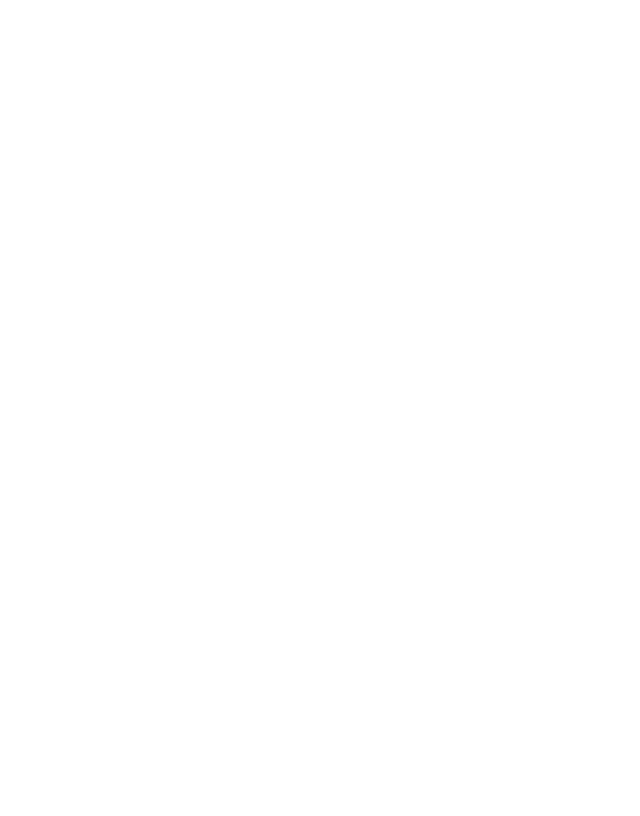
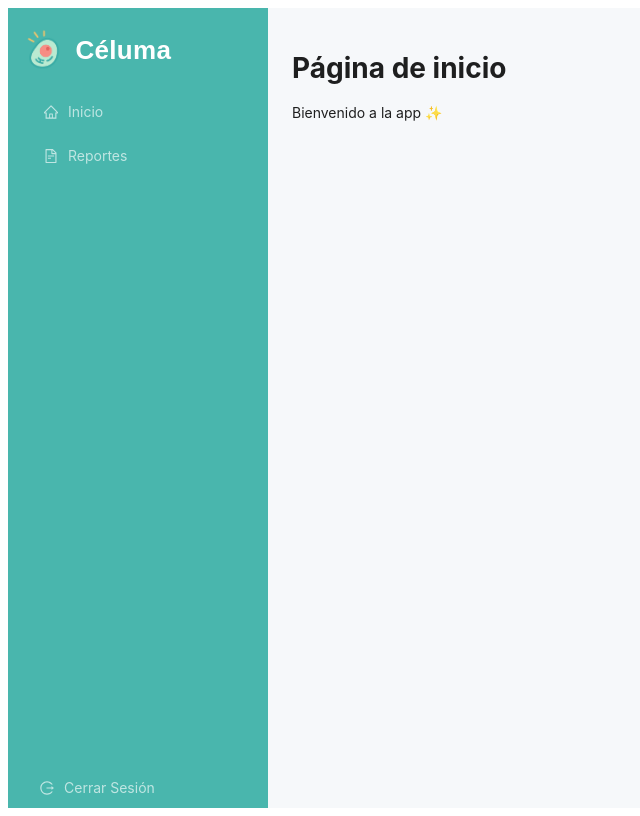
Before and after one commit to celuma/celuma-frontend, a React (Vite) app: page /home in a window 1280 px wide. Before the commit this address had no page. Shown: the whole page, without its empty margins (0-640 px from the left). Built offline with nearby package versions, Linux system fonts and the light colour scheme.

Commit message:
Feat: implement home page and sidebar navigation

```diff
--- /dev/null
+++ b/src/components/ui/sidebar_menu.tsx
@@ -0,0 +1,168 @@
+import { useState } from "react";
+import type { MenuProps } from "antd";
+import { Layout, Menu } from "antd";
+import { HomeOutlined, FileTextOutlined, LogoutOutlined } from "@ant-design/icons";
+import { useNavigate } from "react-router-dom";
+
+const { Sider } = Layout;
+
+export type CelumaKey = "/start" | "/report" | "/logout";
+
+const itemsTop: Required<MenuProps>["items"] = [
+    { key: "/start", icon: <HomeOutlined />, label: "Inicio" },
+    { key: "/report", icon: <FileTextOutlined />, label: "Reportes" },
+];
+
+const itemsBottom: Required<MenuProps>["items"] = [
+    {
+        key: "/logout",
+        icon: <LogoutOutlined />,
+        label: "Cerrar Sesión",
+        style: { margin: 0 },
+    },
+];
+
+export interface SidebarCelumaProps {
+    selectedKey?: CelumaKey;
+    onNavigate?: (key: CelumaKey) => void;
+    logoSrc?: string;
+    title?: string;
+}
+
+const SidebarCeluma: React.FC<SidebarCelumaProps> = ({selectedKey = "/start", onNavigate, logoSrc, title = "Céluma" }) => {
+    const [collapsed, setCollapsed] = useState(false);
+    const navigate = useNavigate();
+    const selectedTop =
+        selectedKey === "/logout" ? [] : ([selectedKey] as string[]);
+    const selectedBottom =
+        selectedKey === "/logout" ? ([selectedKey] as string[]) : [];
+
+    const handleNavigate = (key: CelumaKey) => {
+        if (key === "/logout") {
+            localStorage.removeItem("auth_token");
+            sessionStorage.removeItem("auth_token");
+            navigate("/login", { replace: true });
+        } else {
+            onNavigate?.(key);
+        }
+    };
+
+    return (
+        <Sider
+            width = {260}
+            collapsible
+            collapsed = {collapsed}
+            trigger = {null}
+            style = {styles.sider}
+            breakpoint = "lg"
+        >
+            <div style = {styles.inner}>
+                <div
+                    style = {collapsed ? styles.headerCollapsed : styles.header}
+                    onClick = {() => setCollapsed(!collapsed)}
+                >
+                    {logoSrc ? (
+                        <img
+                            src = {logoSrc}
+                            alt = "logo"
+                            style = {collapsed ? styles.logoCollapsed : styles.logo}
+                        />
+                    ) : (
+                        <div style = {styles.logoDot} />
+                    )}
+                    {!collapsed && <span style = {styles.brand}>{title}</span>}
+                </div>
+
+                <Menu
+                    items = {itemsTop}
+                    selectedKeys = {selectedTop}
+                    mode = "inline"
+                    theme = "dark"
+                    inlineCollapsed = {collapsed}
+                    style = {styles.menu}
+                    onClick = {(e) => handleNavigate(e.key as CelumaKey)}
+                />
+
+                <div style = {styles.bottomWrapper}>
+                    <Menu
+                        items = {itemsBottom}
+                        selectedKeys = {selectedBottom}
+                        mode = "inline"
+                        theme = "dark"
+                        inlineCollapsed = {collapsed}
+                        style = {styles.menuBottom}
+                        onClick = {(e) => handleNavigate(e.key as CelumaKey)}
+                    />
+                </div>
+            </div>
+        </Sider>
+    );
+};
+
+export default SidebarCeluma;
+
+const styles: Record<string, React.CSSProperties> = {
+    sider: {
+        background: "#49b6ad",
+        color: "#fff",
+        paddingBottom: 0,
+    },
+    inner: {
+        height: "100%",
+        display: "flex",
+        flexDirection: "column",
+        fontFamily: "Nanito, sans-serif",
+    },
+    header: {
+        display: "flex",
+        alignItems: "center",
+        gap: 12,
+        padding: "20px 16px 8px 16px",
+        cursor: "pointer",
+    },
+    headerCollapsed: {
+        display: "flex",
+        justifyContent: "center",
+        alignItems: "center",
+        padding: "20px 0 8px 0",
+        cursor: "pointer",
+    },
+    logo: { height: 44 },
+    logoCollapsed: { height: 32 },
+    logoDot: {
+        width: 12,
+        height: 12,
+        borderRadius: "50%",
+        background: "#ffd166",
+        boxShadow: "12px 0 0 #ef476f, 24px 0 0 #06d6a0",
+    },
+    brand: {
+        color: "#ffffff",
+        fontWeight: 900,
+        fontSize: 26,
+        letterSpacing: 0.3,
+        fontFamily: "Nanito, sans-serif",
+        lineHeight: 1.1,
+    },
+    menu: {
+        background: "transparent",
+        borderInlineEnd: "none",
+        flex: 1,
+        padding: "8px 8px 0 8px",
+        margin: 0,
+        color: "#fff",
+    },
+    bottomWrapper: {
+        marginTop: "auto",
+        display: "flex",
+        flexDirection: "column",
+        justifyContent: "flex-end",
+    },
+    menuBottom: {
+        background: "transparent",
+        borderInlineEnd: "none",
+        padding: "0 8px 0 8px",
+        margin: 0,
+        color: "#fff",
+    },
+};
--- a/src/main.tsx
+++ b/src/main.tsx
@@ -3,14 +3,14 @@
 import App from "./App";
 import Login from "./pages/login";
 import Register from "./pages/register";
-import HealthPage from "./endpoint-health";
+import Home from "./pages/home";
 
 createRoot(document.getElementById("root")!).render(
     <BrowserRouter>
         <Routes>
             <Route path="/" element={<App />} />
             <Route path="/login" element={<Login />} />
-            <Route path="/endpoint-health" element={<HealthPage />} />
+            <Route path="/home" element={<Home />} />
             <Route path="/register" element={<Register />} />
         </Routes>
     </BrowserRouter>
--- /dev/null
+++ b/src/pages/home.tsx
@@ -0,0 +1,27 @@
+import { Layout } from "antd";
+import { useLocation, useNavigate } from "react-router-dom";
+import SidebarCeluma from "../components/ui/sidebar_menu";
+import type { CelumaKey } from "../components/ui/sidebar_menu";
+import logo from "../images/celuma-isotipo.png";
+
+const Home: React.FC = () => {
+    const nav = useNavigate();
+    const { pathname } = useLocation();
+
+    return (
+        <Layout style={{ minHeight: "100vh" }}>
+            <SidebarCeluma
+                selectedKey = {(pathname as CelumaKey) ?? "/start"}
+                onNavigate = {(k) => nav(k)}
+                logoSrc = {logo}
+            />
+
+            <Layout.Content style = {{ padding: 24, background: "#f6f8fa" }}>
+                <h1> Página de inicio </h1>
+                <p> Bienvenido a la app ✨</p>
+            </Layout.Content>
+        </Layout>
+    );
+};
+
+export default Home;
--- a/src/pages/login.tsx
+++ b/src/pages/login.tsx
@@ -100,8 +100,7 @@
                 }
             }
 
-            // ✅ Navega al health endpoint
-            navigate("/endpoint-health", { replace: true });
+            navigate("/home", { replace: true });
         } catch (err) {
             setServerError(err instanceof Error ? err.message : "Ocurrió un error inesperado.");
         }
```
